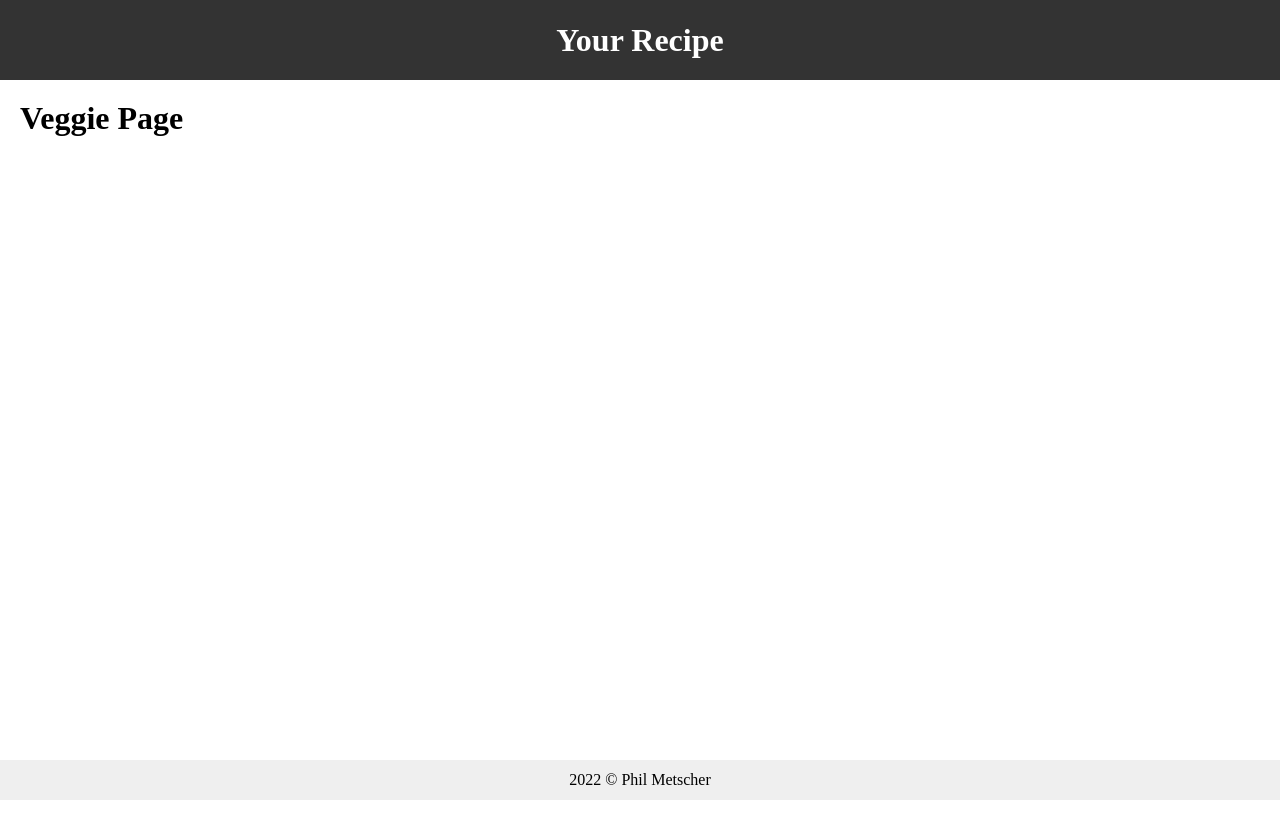
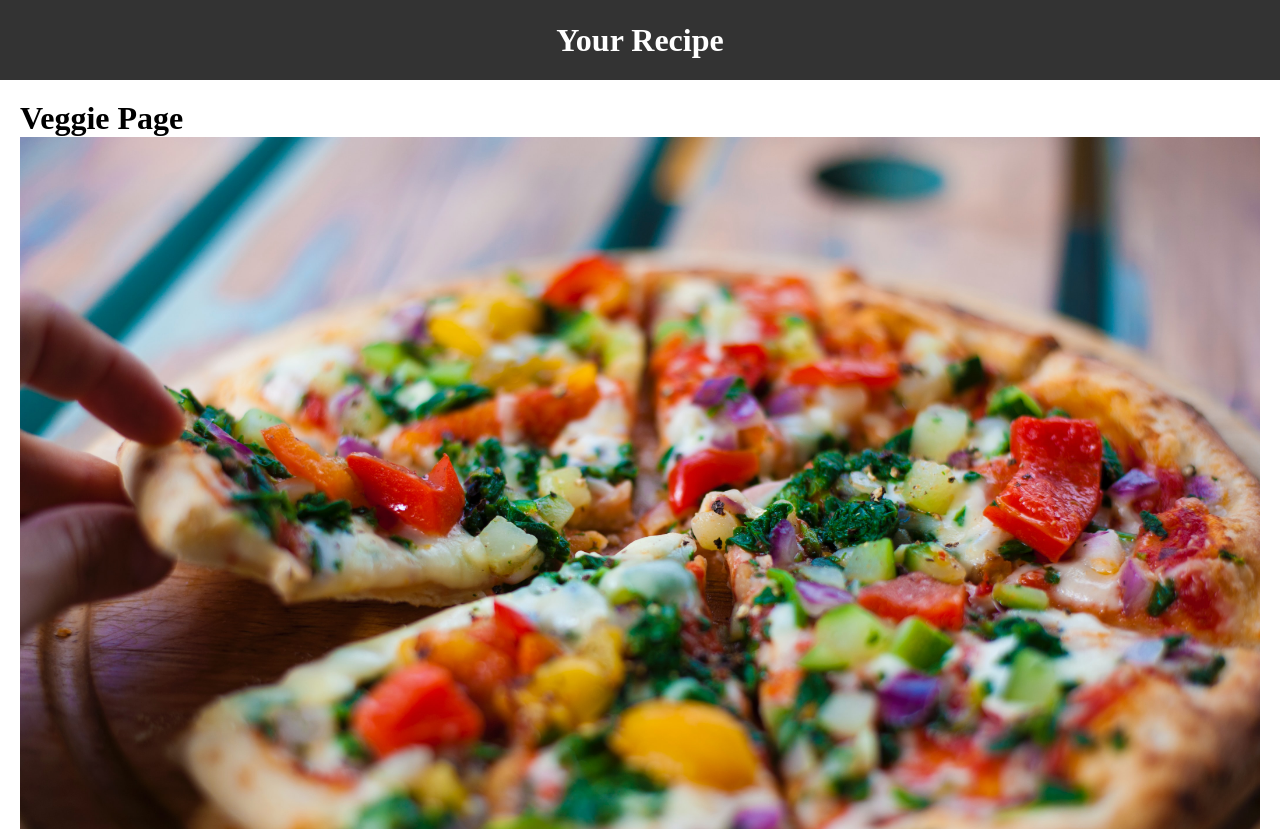
Before and after one commit to philmetscher/recipes-app, a Next.js app: page /Veggie in a window 1280 px wide. Shown: the top 829 px of the page. Before the commit the page ends 800 px from the top, so only its background shows below. Built offline with nearby package versions, Linux system fonts and the light colour scheme.

Commit message:
add image to Veggie page

```diff
--- a/pages/Veggie.js
+++ b/pages/Veggie.js
@@ -1,3 +1,16 @@
+import Image from "next/image";
+
 export default function Veggie() {
-  return <h1>Veggie Page</h1>;
+  return (
+    <>
+      <h1>Veggie Page</h1>
+      <Image
+        src="/images/pizza.jpg"
+        alt="This is Pizza"
+        width={4256}
+        height={2832}
+        layout="responsive"
+      />
+    </>
+  );
 }
```
Also changed, not shown: public/images/pizza.jpg (added).
